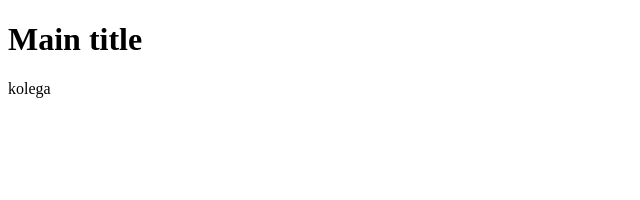
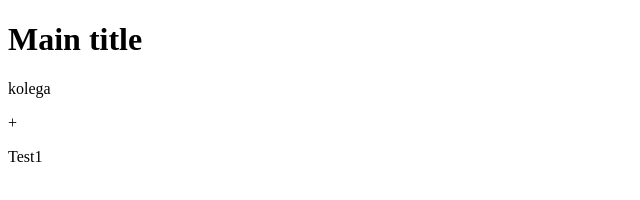
Before and after one commit to Szymek131/GitTutorial, a plain HTML site: page index.html in a window 1280 px wide. Shown: the full height of the page, 0-640 px from the left. Drawn offline with Linux system fonts and the light colour scheme.

Commit message:
nasza zmiana

```diff
--- a/index.html
+++ b/index.html
@@ -8,6 +8,6 @@
 </head>
 <body>
     <h1>Main title</h1>
-    <p>kolega</p>
+    <p>kolega</p>+<p>Test1</p>
 </body>
 </html>
```
